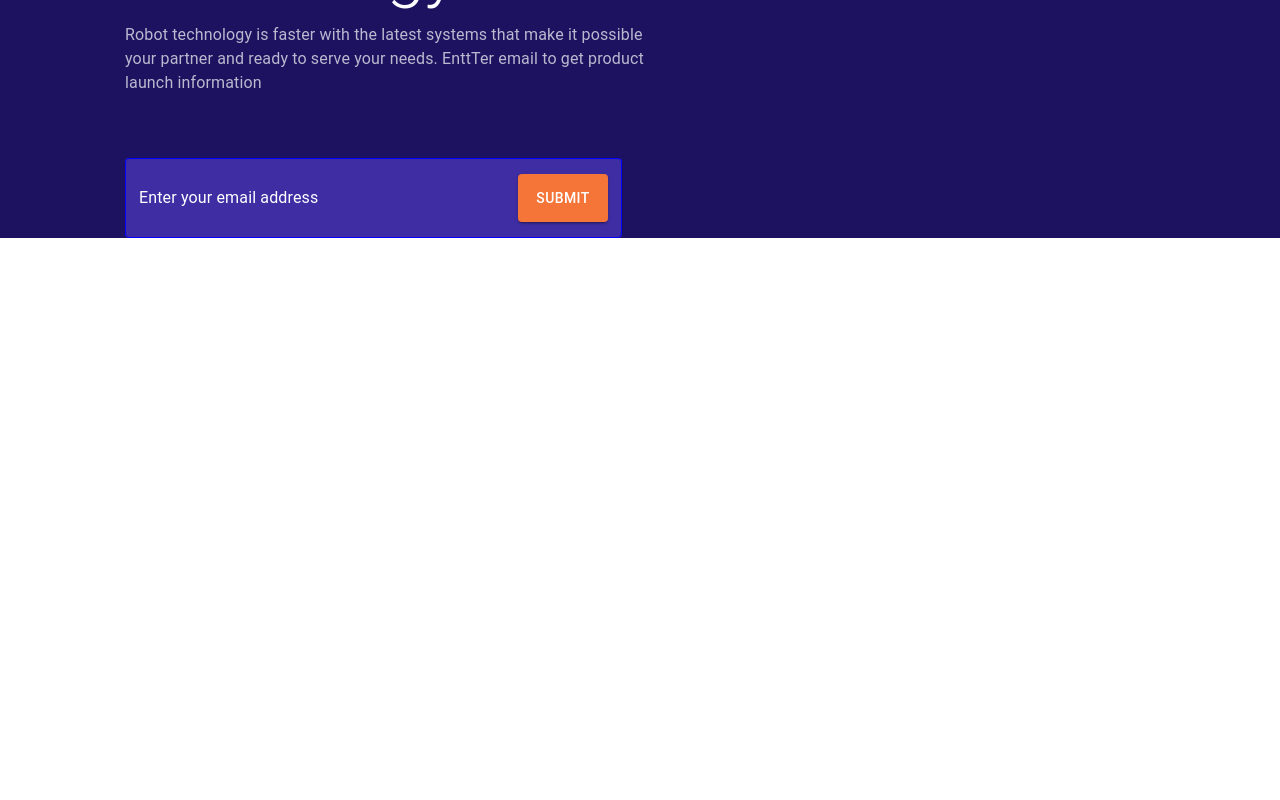
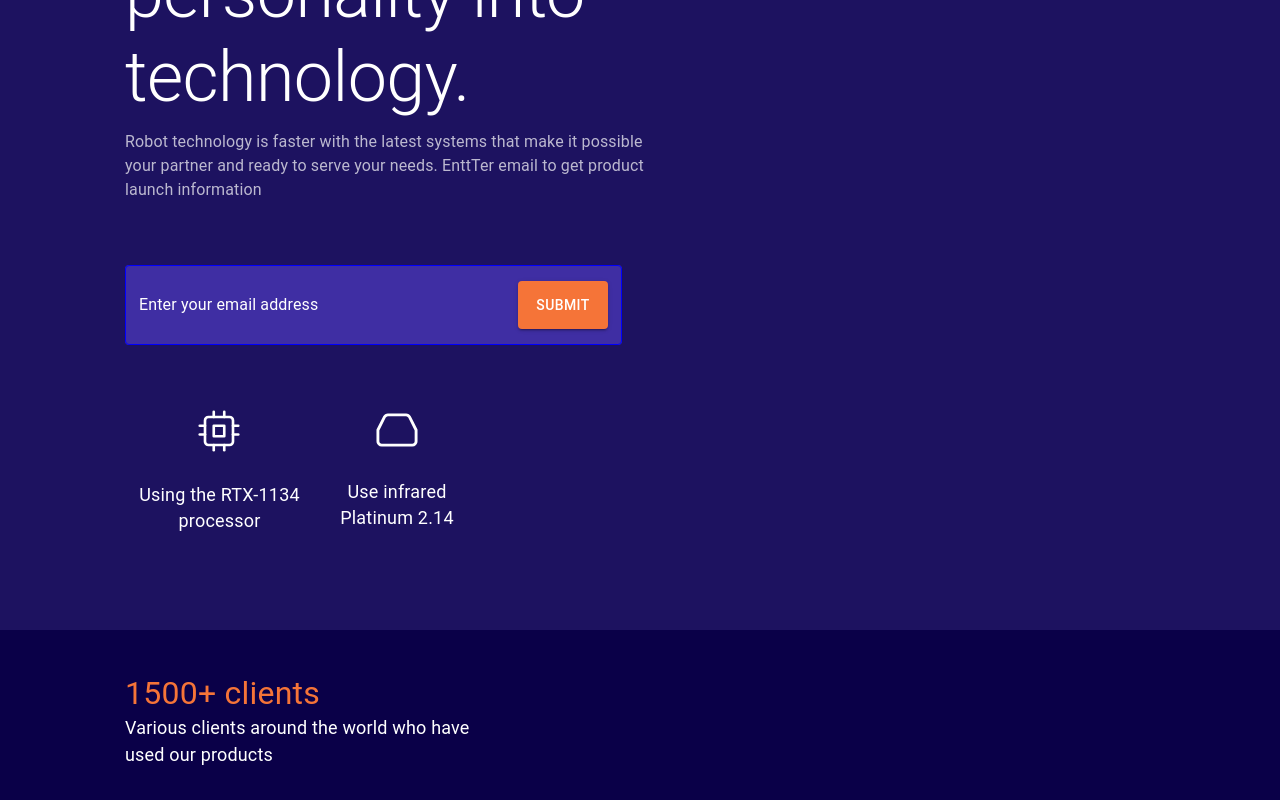
Before and after one commit to camariu/Log_Sol_Page, a React (Create React App) app: page / in a window 1280 px wide. Shown: the part 320-1120 px from the top of the page. Before the commit the page ends 800 px from the top, so only its background shows below. Built offline with nearby package versions, Linux system fonts and the light colour scheme.

Commit message:
Update Hero.jsx

```diff
--- a/src/components/Hero/Hero.jsx
+++ b/src/components/Hero/Hero.jsx
@@ -1,15 +1,8 @@
-import {
-  Button,
-
-  Typography,
-  TextField,
-  useTheme,
-  Box,
-} from '@mui/material';
+import { Button, Typography, TextField, useTheme, Box } from '@mui/material';
 import React from 'react';
 
-// import cipIcon from '../../assets/svg/CipIcon.svg';
-// import hardIcon from '../../assets/svg/HardIcon.svg';
+import cipIcon from '../../assets/svg/CipIcon.svg';
+import hardIcon from '../../assets/svg/HardIcon.svg';
 // import mickiImage from '../../assets/images/mickiImage.png';
 // import spiral from '../../assets/images/Pattern.png';
 
@@ -20,51 +13,49 @@ export default function Hero() {
       sx={{
         backgroundColor: '#1D1260',
         [theme.breakpoints.down('sm')]: {
-          display:"flex",
-          flexDirection:"column",
-          alignItems:"center",
-          justifyContent:"center"
+          display: 'flex',
+          flexDirection: 'column',
+          alignItems: 'center',
+          justifyContent: 'center',
         },
         [theme.breakpoints.between('sm', 'md')]: {
-          display:"flex",
-          flexDirection:"column",
-          alignItems:"center"
+          display: 'flex',
+          flexDirection: 'column',
+          alignItems: 'center',
         },
-        [theme.breakpoints.up('md')]: {
-
-
-        },
+        [theme.breakpoints.up('md')]: {},
       }}
     >
       <Box>
         <Typography
           variant="h2"
           sx={{
-
             color: '#fff',
             [theme.breakpoints.down('sm')]: {
-              fontSize:"40px",
+              fontSize: '40px',
               width: '343px',
             },
             [theme.breakpoints.between('sm', 'md')]: {
-              fontSize:"50px"
+              fontSize: '50px',
             },
-            [theme.breakpoints.up(  'md')]: {
-              fontSize:"70px",
-              marginLeft:"125px"
+            [theme.breakpoints.up('md')]: {
+              fontSize: '70px',
+              marginLeft: '125px',
+              paddingTop: '107px',
             },
           }}
         >
           make your <br /> personality into <br /> technology.
         </Typography>
       </Box>
-      <Box sx={{color: 'RGBA(255,255,255,0.7 )',
+      <Box
+        sx={{
+          color: 'RGBA(255,255,255,0.7 )',
           marginTop: '11px',
           [theme.breakpoints.down('sm')]: {
             width: '343px',
             height: '84px',
-              fontSize:"14px"
-
+            fontSize: '14px',
           },
           [theme.breakpoints.between('sm', 'md')]: {
             width: '422px',
@@ -72,15 +63,15 @@ export default function Hero() {
           [theme.breakpoints.up('md')]: {
             width: '522px',
             height: '78px',
-              marginLeft:"125px"
-
-            },}}>
+            marginLeft: '125px',
+          },
+        }}
+      >
         <Typography
           variant="body1"
           sx={{
             color: 'RGBA(255,255,255,0.7 )',
             marginTop: '11px',
-
           }}
         >
           Robot technology is faster with the latest systems that make it
@@ -103,7 +94,7 @@ export default function Hero() {
                 height: '65px',
               },
               [theme.breakpoints.up('md')]: {
-                marginLeft:"125px",
+                marginLeft: '125px',
                 marginTop: '57px',
                 width: '497px',
                 height: '80px',
@@ -152,353 +143,165 @@ export default function Hero() {
           />
         </form>
       </Box>
+      <Box>
+        <Box
+          sx={{
+            display: 'flex',
+            alignItems: 'center',
+            justifyItems: 'center',
+            [theme.breakpoints.down('sm')]: {
+              width: '314px',
+              marginTop: '45px',
+              marginBottom:"443px"
+            },
+            [theme.breakpoints.between('sm', 'md')]: {
+              width: '314px',
+              marginTop: '45px',
+              marginBottom:"343px"
+            },
+            [theme.breakpoints.up('md')]: {
+              width: '355px',
+              marginLeft: ' 125px',
+              marginTop: '65px',
+            },
+          }}
+        >
+          <Box
+            sx={{
+              display: 'flex',
+              flexDirection: 'column',
+              alignItems: 'center',
+            }}
+          >
+            <img src={cipIcon} alt=" " width={'42px'} height={'42px'} />
+            <Typography
+              variant="body2"
+              sx={{
+                [theme.breakpoints.down('sm')]: {
+                  fontSize: '16px',
+                  marginTop: '21px',
+                  width:"189px"
+                },
+                [theme.breakpoints.between('sm', 'md')]: {
+                  fontSize: '17px',
+                  marginTop: '22px',
+                },
+                [theme.breakpoints.up('md')]: {
+                  fontSize: '18px',
+                  marginTop: '30px',
+                  marginBottom: '97px',
+                },
+                textAlign: 'center',
+                color: '#fff',
+              }}
+            >
+              Using the RTX-1134 processor
+            </Typography>
+          </Box>
+          <Box
+            sx={{
+              display: 'flex',
+              flexDirection: 'column',
+              alignItems: 'center',
+            }}
+          >
+            <img src={hardIcon} alt=" " width={'42px'} height={'42px'} />
+            <Typography
+              variant="body2"
+              sx={{
+                [theme.breakpoints.down('sm')]: {
+                  fontSize: '16px',
+                  marginTop: '24px',
+
+                },
+                [theme.breakpoints.between('sm', 'md')]: {
+                  fontSize: '17px',
+                  marginTop: '25px',
+                },
+                [theme.breakpoints.up('md')]: {
+                  fontSize: '18px',
+                  marginTop: '32px',
+                  marginBottom: '97px',
+                },
+                textAlign: 'center',
+                color: '#fff',
+              }}
+            >
+              Use infrared Platinum 2.14
+            </Typography>
+          </Box>
         </Box>
 
-    // <Grid
-    //   sx={{
-    //     backgroundColor:"#1D1260",
-    //     [theme.breakpoints.down('sm')]: {},
-    //     [theme.breakpoints.up('md')]: {},
-    //   }}
-    // >
-    //   <Grid
-    //     sx={{
-    //       [theme.breakpoints.up('md')]: {
-    //         marginLeft: '125px',
-    //       },
-    //       [theme.breakpoints.between('sm', 'md')]: {
-    //         marginLeft: '16px',
-    //       },
-    //       [theme.breakpoints.down('sm')]: {
-    //         marginLeft: '16px',
-    //       },
-    //     }}
-    //   >
-    //     <Typography
-    //       variant="h2"
-    //       sx={{
-    //         fontSize: '70px',
-    //         color: '#fff',
-    //         [theme.breakpoints.down('sm')]: {
 
-    //         },
-    //         [theme.breakpoints.between('sm', 'md')]: {
+      </Box>
+      <Box sx={{ backgroundColor: '#0A0048', width:"100%",
+      }}>
+        <Box sx={{
+              [theme.breakpoints.down('sm')]: {
+                display:"flex" ,
+                justifyContent:"center"
 
-    //         },
-    //         [theme.breakpoints.up('md')]: {
+              },
+              [theme.breakpoints.between('sm', 'md')]: {
+                display:"flex" ,
+                justifyContent:"center"
 
-    //         },
-    //       }}
-    //     >
-    //       make your <br /> personality into <br /> technology.
-    //     </Typography>
-    //     <Typography
-    //       variant="body1"
-    //       sx={{
-    //         color: 'RGBA(255,255,255,0.7 )',
-    //         marginTop: '11px',
-    //         [theme.breakpoints.down('sm')]: {
-    //           width: '343px',
-    //           height: '84px',
-    //         },
-    //         [theme.breakpoints.up('md')]: {
-    //           width: '522px',
-    //           height: '78px',
-    //         },
-    //       }}
-    //     >
-    //       Robot technology is faster with the latest systems that make it
-    //       possible your partner and ready to serve your needs. EnttTer email to
-    //       get product launch information
-    //     </Typography>
-    //     <form>
-    //       <TextField
-    //         sx={{
-    //           [theme.breakpoints.down('sm')]: {
-    //             marginTop: '52px',
-    //             width: '343px',
-    //             height: '54px',
-    //           },
-    //           [theme.breakpoints.between('sm', 'md')]: {
-    //             marginTop: '60px',
-    //             width: '400px',
-    //             height: '65px',
-    //           },
-    //           [theme.breakpoints.up('md')]: {
-    //             marginTop: '57px',
-    //             width: '497px',
-    //             height: '80px',
-    //             '& label': {
-    //               color: 'white',
-    //               marginTop: '12px',
-    //             },
-    //           },
-    //           '& label.Mui-focused': {
-    //             color: 'white',
-    //           },
-    //           '& label': {
-    //             color: 'white',
-    //           },
-    //           '& .MuiInputBase-root': {
-    //             backgroundColor: '#3F2EA3',
-    //             height: '80px',
-    //           },
-    //           '& .MuiOutlinedInput-notchedOutline': {
-    //             borderColor: 'blue',
-    //           },
-    //         }}
-    //         label="Enter your email address"
-    //         fullWidth
-    //         InputProps={{
-    //           endAdornment: (
-    //             <Button
-    //               variant="contained"
-    //               color="primary"
-    //               sx={{
-    //                 backgroundColor: '#F57438',
-    //                 [theme.breakpoints.down('sm')]: {
-    //                   width: '78px',
-    //                   height: '34px',
-    //                 },
-    //                 [theme.breakpoints.up('md')]: {
-    //                   width: '106px',
-    //                   height: '48px',
-    //                 },
-    //               }}
-    //             >
-    //               Submit
-    //             </Button>
-    //           ),
-    //         }}
-    //       />
-    //     </form>
-    //   </Grid>
-    //   <Grid
-    //     sx={{
-    //       display: 'flex',
-    //       justifyContent: 'center',
-    //       alignItems: 'center',
-    //       [theme.breakpoints.down('sm')]: {
-    //         marginLeft: '31px',
-    //         marginTop: '45px',
-    //         marginBottom: '443px',
-    //       },
-    //       [theme.breakpoints.between('sm', 'md')]: {
-    //         marginLeft: '16px',
-    //         marginTop: '55px',
-    //       },
-    //       [theme.breakpoints.up('md')]: {
-    //         marginLeft: '125px',
-    //         marginTop: '65px',
-    //       },
-    //     }}
-    //   >
-    //     <Grid
-    //       item
-    //       xs={12}
-    //       md={6}
-    //       sx={{
-    //         display: 'flex',
-    //         justifyContent: 'center',
-    //         alignItems: 'center',
-    //         flexDirection: 'column',
-    //       }}
-    //     >
-    //       <img src={cipIcon} alt=" " />
-    //       <Typography
-    //         variant="body2"
-    //         sx={{
-    //           textAlign: 'center',
-    //           color: '#fff',
-    //           [theme.breakpoints.down('sm')]: {
-    //             marginTop: '21px',
-    //             marginLeft: '16px',
-    //           },
-    //           [theme.breakpoints.between('sm', 'md')]: {
-    //             marginTop: '21px',
-    //             marginBottom: '97px',
-    //           },
-    //           [theme.breakpoints.up('md')]: {
-    //             marginTop: '32px',
-    //             marginBottom: '97px',
-    //           },
-    //         }}
-    //       >
-    //         Using the RTX-1134 processor
-    //       </Typography>
-    //     </Grid>
-    //     <Grid
-    //       item
-    //       xs={12}
-    //       md={6}
-    //       sx={{
-    //         display: 'flex',
-    //         justifyContent: 'center',
-    //         alignItems: 'center',
-    //         flexDirection: 'column',
-    //         [theme.breakpoints.down('sm')]: {
-    //           marginLeft: '47px',
-    //         },
-    //         [theme.breakpoints.between('sm', 'md')]: {
-    //           marginLeft: '50px',
-    //           marginBottom: '97px',
-    //         },
-    //         [theme.breakpoints.up('md')]: {
-    //           marginLeft: '54px',
-    //         },
-    //       }}
-    //     >
-    //       <img src={hardIcon} alt=" " />
-    //       <Typography
-    //         variant="body2"
-    //         sx={{
-    //           textAlign: 'center',
-    //           color: '#fff',
-    //           [theme.breakpoints.down('sm')]: {
-    //             marginTop: '30px',
-    //             width: '110px',
-    //           },
-    //           [theme.breakpoints.between('sm', 'md')]: {
-    //             marginTop: '31px',
-    //           },
-    //           [theme.breakpoints.up('md')]: {
-    //             marginTop: '32px',
-    //             marginBottom: '97px',
-    //           },
-    //         }}
-    //       >
-    //         Use infrared Platinum 2.14
-    //       </Typography>
-    //     </Grid>
-    //   </Grid>
-    //   {/* <Grid
-    //     sx={{
-    //       position: 'absolute',
-    //       top: 321,
-    //       left: 720,
-    //       zIndex: 100,
-    //       width: '724px',
-    //       height: '782px',
-    //       [theme.breakpoints.between('sm', 'md')]: {
-    //         display: 'none',
-    //       },
-    //     }}
-    //   >
-    //     <img src={mickiImage} alt="" />
-    //   </Grid>
-    //   <Grid
-    //     sx={{
-    //       position: 'absolute',
-    //       top: 222,
-    //       left: 755,
-    //       width: '743px',
-    //       height: '743px',
-    //       [theme.breakpoints.between('sm', 'md')]: {
-    //         display: 'none',
-    //       },
-    //     }}
-    //   >
-    //     <img src={spiral} alt="" style={{ marginLeft: 'auto' }} />
-    //   </Grid>
-    //   <Grid
-    //     sx={{
-    //       position: 'absolute',
-    //       top: 850,
-    //       left: 30,
-    //       width: '376px',
-    //       height: '407px',
-    //       zIndex: 100,
-    //       [theme.breakpoints.up('md')]: {
-    //         display: 'none',
-    //       },
-    //       [theme.breakpoints.between('sm', 'md')]: {
-    //         display: 'none',
-    //       },
-    //     }}
-    //   >
-    //     <img src={mickiImage} alt=" " />
-    //   </Grid>
-    //   <Grid
-    //     sx={{
-    //       position: 'absolute',
-    //       top: 850,
-    //       left: 30,
-    //       width: '376px',
-    //       height: '407px',
-    //       [theme.breakpoints.up('md')]: {
-    //         display: 'none',
-    //       },
-    //       [theme.breakpoints.between('sm', 'md')]: {
-    //         display: 'none',
-    //       },
-    //     }}
-    //   >
-    //     <img src={spiral} alt=" " />
-    //   </Grid> */}
-    //   <Grid
-    //     item
-    //     xs={12}
-    //     sx={{
-    //       backgroundColor: '#0A0048',
-    //       zIndex: '20',
-    //       [theme.breakpoints.down('sm')]: {
-    //         height: '227px',
-    //       },
-    //       [theme.breakpoints.between('sm', 'md')]: {
-    //         height: '217px',
-    //         marginLeft: '20px',
-    //       },
-    //       [theme.breakpoints.up('md')]: {
-    //         height: '200px',
-    //       },
-    //     }}
-    //   >
-    //     <Typography
-    //       variant="h3"
-    //       sx={{
-    //         color: '#F57438',
-    //         [theme.breakpoints.down('sm')]: {
-    //           width: '189px',
-    //           height: '42px',
-    //           marginTop: '84px',
-    //           fontSize: '28px',
-    //         },
-    //         [theme.breakpoints.between('sm', 'md')]: {
-    //           width: '199px',
-    //           height: '50px',
-    //           marginTop: '84px',
-    //         },
-    //         [theme.breakpoints.up('md')]: {
-    //           fontSize: '32px',
-    //           height: '45px',
-    //           marginTop: '44px',
-    //           marginLeft: '125px',
-    //         },
-    //       }}
-    //     >
-    //       1500+ clients
-    //     </Typography>
-    //     <Typography
-    //       variant="body1"
-    //       sx={{
-    //         color: '#FFFFFF',
-    //         [theme.breakpoints.down('sm')]: {
-    //           width: '260px',
-    //           height: '42px',
-    //           fontSize: '14',
-    //           marginTop: '8px',
-    //         },
-    //         [theme.breakpoints.between('sm', 'md')]: {},
-    //         [theme.breakpoints.up('md')]: {
-    //           marginTop: '8px',
-    //           fontSize: '18px',
-    //           marginLeft: '125px',
-    //         },
-    //       }}
-    //     >
-    //       Various clients around the world who have used our products
-    //     </Typography>
-    //   </Grid>
-    // </Grid>
+              },
+              [theme.breakpoints.up('md')]: {
+
+              },
+            }}>
+          <Box  sx={{
+              [theme.breakpoints.down('sm')]: {
+                paddingTop:"84px",
+                paddingBottom:"52px",
+                 width:"260px"
+              },
+              [theme.breakpoints.between('sm', 'md')]: {
+                paddingTop:"84px",
+                paddingBottom:"52px"
+              },
+              [theme.breakpoints.up('md')]: {
+                width:"384px",
+                height:"113px",
+                marginLeft:"125px",
+                paddingTop: "44px",
+                paddingBottom: "44px"
+              },
+            }}>
+          <Typography variant='h4'
+            sx={{
+              color:"#F57438",
+              [theme.breakpoints.down('sm')]: {
+                width:"189px",
+                fontSize:"28px"
+
+              },
+              [theme.breakpoints.between('sm', 'md')]: {},
+              [theme.breakpoints.up('md')]: {
+                fontSize:"32px"
+              },
+            }}
+          >
+           1500+ clients
+          </Typography>
+          <Typography
+            sx={{
+              color:"#fff",
+              [theme.breakpoints.down('sm')]: {
+                width:"260px"
+              },
+              [theme.breakpoints.between('sm', 'md')]: {},
+              [theme.breakpoints.up('md')]: {
+                fontSize:"18px"
+              },
+            }}
+          >
+           Various clients around the world who have used our products
+          </Typography>
+          </Box>
+          </Box>
+        </Box>
+    </Box>
   );
 }
```
Lines whose indentation alone changed are shown as unchanged.
